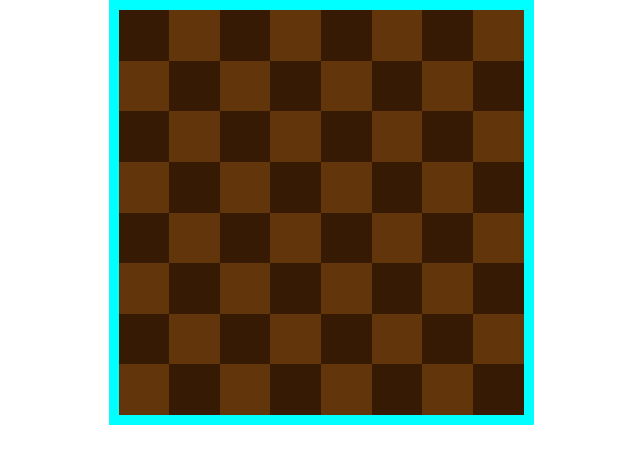
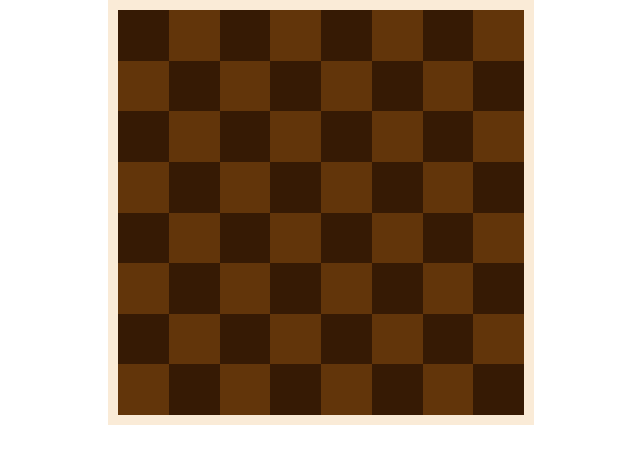
Before and after one commit to antonkstin/fgok, a plain HTML site: page index.html in a window 1280 px wide. Shown: the whole page, without its empty margins (319-959 px from the left). Drawn offline with Linux system fonts and the light colour scheme.

Commit message:
1.05 v.3

```diff
--- a/index.css
+++ b/index.css
@@ -4,12 +4,12 @@ body {
 
 .content {
   min-width: 425px;
-  max-width: 425px;
+  max-width: 426px;
   padding: 10px;
   box-sizing: border-box;
   width: 100%;
   margin: 0 auto;
-  background-color: aqua;
+  background-color: antiquewhite;
 }
 
 /*------- CHESSFG --------*/
```
